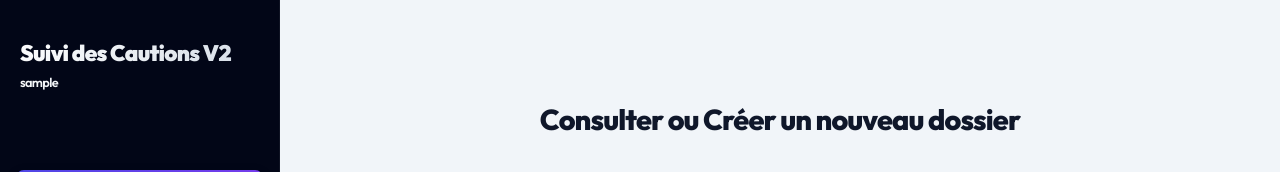
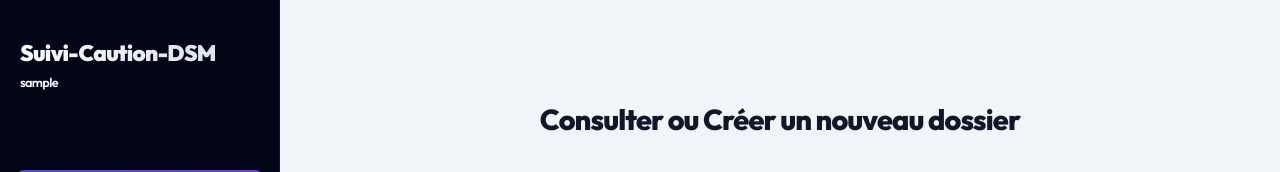
Before and after one commit to jeanfelicksDev/suivi-caution-web, a Next.js app: page / in a window 1280 px wide. Shown: the top 172 px of the page. Built offline with nearby package versions, Linux system fonts and the light colour scheme; no server answers; the database is empty; sample sign-in values are in the browser's storage.

Commit message:
style: update application title to Suivi-Caution-DSM

```diff
--- a/app/components/Sidebar.tsx
+++ b/app/components/Sidebar.tsx
@@ -32,7 +32,7 @@ const Sidebar = () => {
     return (
         <aside className="sidebar">
             <div className="sidebar-logo" style={{ fontSize: '1.4rem', lineHeight: '1.2', padding: '0.5rem 0.25rem 2rem 0.25rem', textAlign: 'left' }}>
-                Suivi des Cautions V2
+                Suivi-Caution-DSM
                 <div style={{ fontSize: '0.8rem', color: 'rgba(255,255,255,0.6)', fontWeight: 600, marginTop: '0.5rem' }}>
                     {user.username} <span style={{ opacity: 0.5 }}>({user.role})</span>
                 </div>
```
